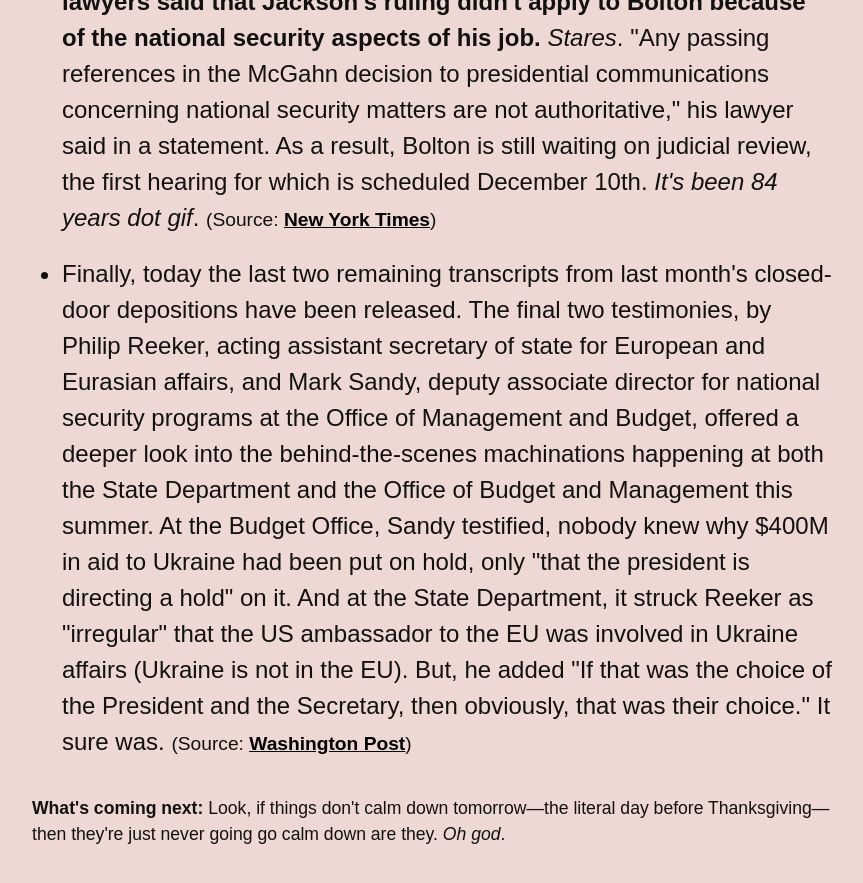
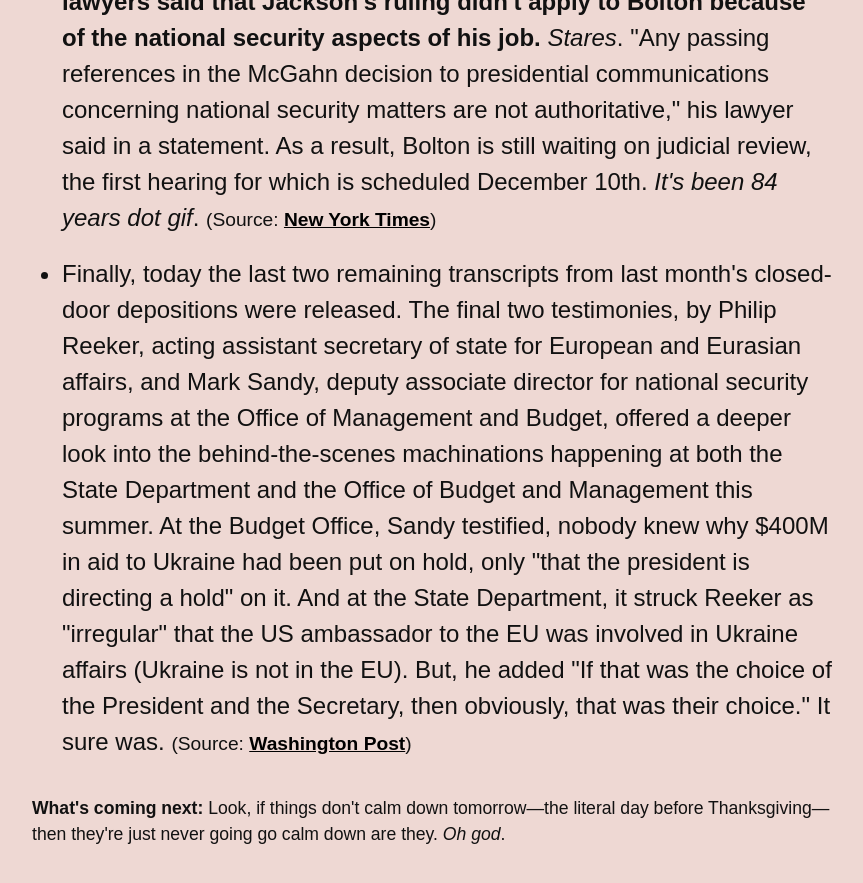
Before and after one commit to dansinker/impeachment.fyi, a Jekyll site: the page built from index.md, in a window 1280 px wide and 900 px high, scrolled down 2844 px. Shown: the top 883 px of the window, without its empty margins (268-1131 px from the left). Built offline with Jekyll 4.4.1, drawn with Linux system fonts in a browser that asks for light colours; nearby versions of some CDN libraries; some web fonts are replaced; comment, search, counter and statistics services are not loaded.

Commit message:
one word change

```diff
--- a/_data/news.yml
+++ b/_data/news.yml
@@ -17,7 +17,7 @@ news:
   - item: One of the people Trump said he would "love" to have testify is former National Security Advisor John Bolton, but Bolton won't testify until a judge decides whether he should comply with congressional subpoena or follow the White House's order of non-compliance. Now, you'd think that yesterday's ruling by Judge Jackson, who declared that presidents "do not have subjects, bound by loyalty or blood, whose destiny they are entitled to control," would have decided that. But <b>today Bolton's lawyers said that Jackson's ruling didn't apply to Bolton because of the national security aspects of his job.</b> <i>Stares</i>. "Any passing references in the McGahn decision to presidential communications concerning national security matters are not authoritative," his lawyer said in a statement. As a result, Bolton is still waiting on judicial review, the first hearing for which is scheduled December 10th. <i>It's been 84 years dot gif</i>.
     source: New York Times
     url: https://www.nytimes.com/2019/11/26/us/politics/bolton-testimony.html
-  - item: Finally, today the last two remaining transcripts from last month's closed-door depositions have been released. The final two testimonies, by Philip Reeker, acting assistant secretary of state for European and Eurasian affairs, and Mark Sandy, deputy associate director for national security programs at the Office of Management and Budget, offered a deeper look into the behind-the-scenes machinations happening at both the State Department and the Office of Budget and Management this summer. At the Budget Office, Sandy testified, nobody knew why $400M in aid to Ukraine had been put on hold, only "that the president is directing a hold" on it. And at the State Department, it struck Reeker as "irregular" that the US ambassador to the EU was involved in Ukraine affairs (Ukraine is not in the EU). But, he added "If that was the choice of the President and the Secretary, then obviously, that was their choice." It sure was.
+  - item: Finally, today the last two remaining transcripts from last month's closed-door depositions were released. The final two testimonies, by Philip Reeker, acting assistant secretary of state for European and Eurasian affairs, and Mark Sandy, deputy associate director for national security programs at the Office of Management and Budget, offered a deeper look into the behind-the-scenes machinations happening at both the State Department and the Office of Budget and Management this summer. At the Budget Office, Sandy testified, nobody knew why $400M in aid to Ukraine had been put on hold, only "that the president is directing a hold" on it. And at the State Department, it struck Reeker as "irregular" that the US ambassador to the EU was involved in Ukraine affairs (Ukraine is not in the EU). But, he added "If that was the choice of the President and the Secretary, then obviously, that was their choice." It sure was.
     source: Washington Post
     url: https://www.washingtonpost.com/politics/impeachment-inquiry-live-updates/2019/11/26/08cd4aba-1038-11ea-9cd7-a1becbc82f5e_story.html#link-XGP6GT4CGUYSJJ7OSRXFAUADVU
   tomorrow: Look, if things don't calm down tomorrow—the literal day before Thanksgiving—then they're just never going go calm down are they. <i>Oh god</i>.
```
